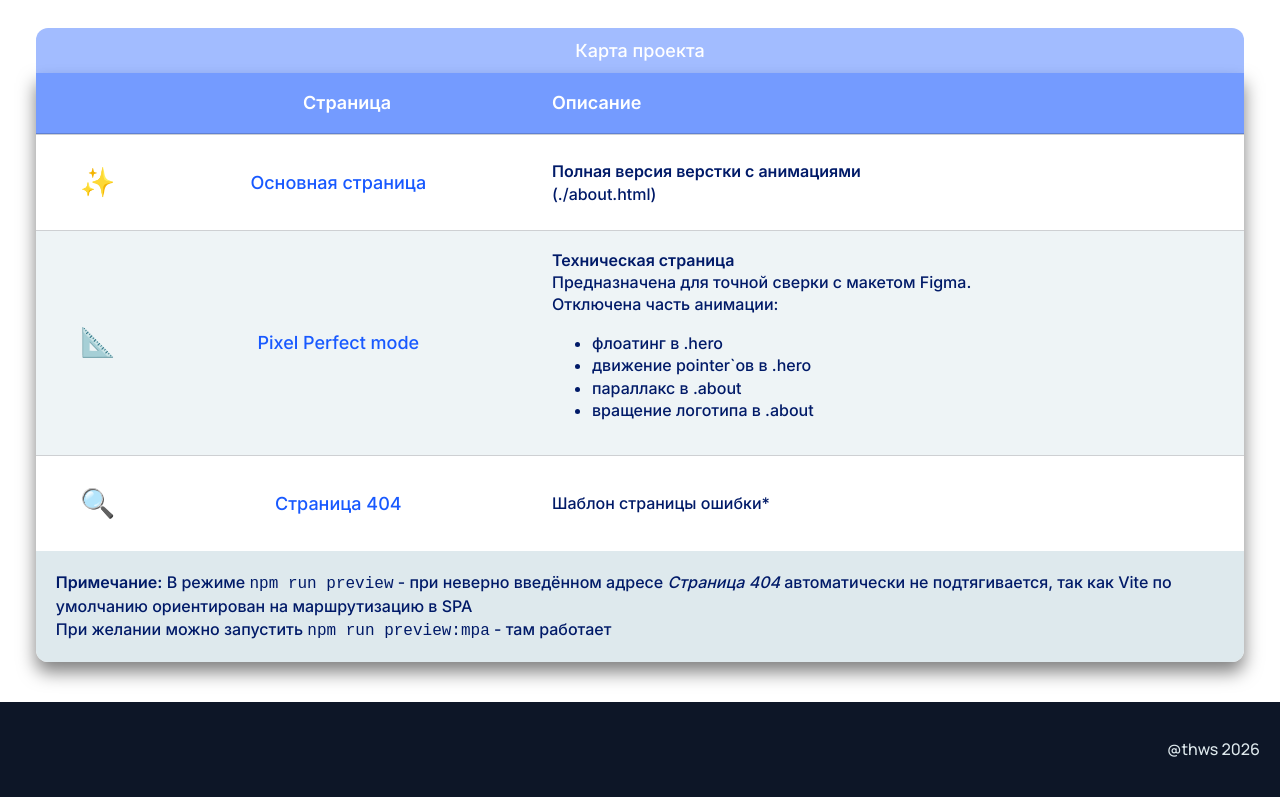
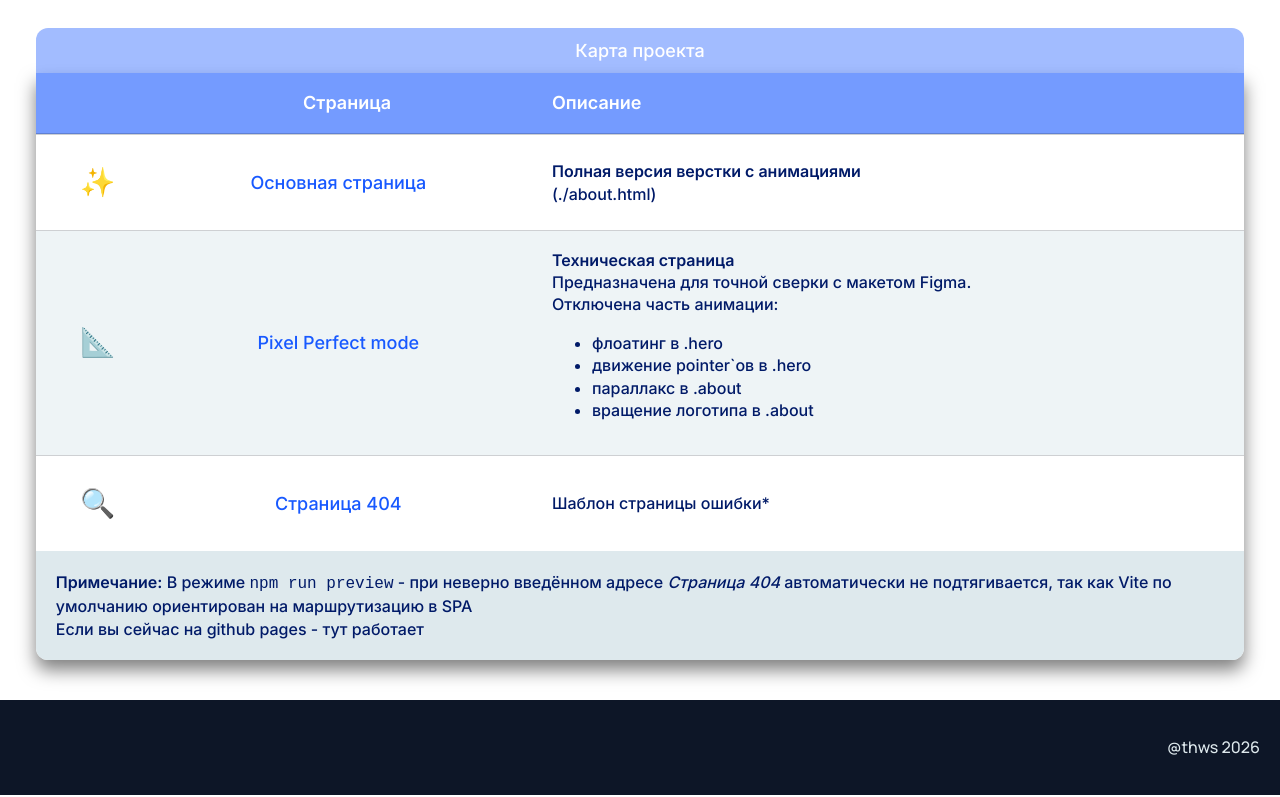
Before and after one commit to thomasweaverson/championship-3, a website built with Vite: page index.html in a window 1280 px wide. Shown: the part 209-1006 px from the top of the page. Built offline with nearby package versions, Linux system fonts and the light colour scheme; files whose address does not match are found by name.

Commit message:
removes the script preview:mpa

```diff
--- a/index.html
+++ b/index.html
@@ -119,8 +119,7 @@
               <td colspan="3" class="welcome__note-cell">
                 <b>Примечание:</b> В режиме <code>npm run preview</code> - при неверно введённом адресе
                 <i>Страница&nbsp;404</i> автоматически не подтягивается, так как Vite по умолчанию
-                ориентирован на маршрутизацию в SPA <br>При желании можно запустить <code>npm run preview:mpa</code> -
-                там работает
+                ориентирован на маршрутизацию в SPA <br>Если вы сейчас на github pages - тут работает
               </td>
             </tr>
           </tfoot>
--- a/package.json
+++ b/package.json
@@ -24,7 +24,6 @@
     "dev": "concurrently --raw --kill-others \"npm run image-processing:watch\" \"vite\"",
     "build": "npm run image-processing && vite build",
     "preview": "node scripts/check-dist.js && vite preview",
-    "preview:mpa": "node scripts/check-dist.js && serve dist -l 8080",
     "lint:css": "stylelint \"src/scss/**/*.scss\" --fix",
     "lint:js": "eslint src/js --fix --cache",
     "lint:html": "node scripts/check-dist.js && html-validate dist/**/*.html",
```
Also changed, not shown: 1 other file.
